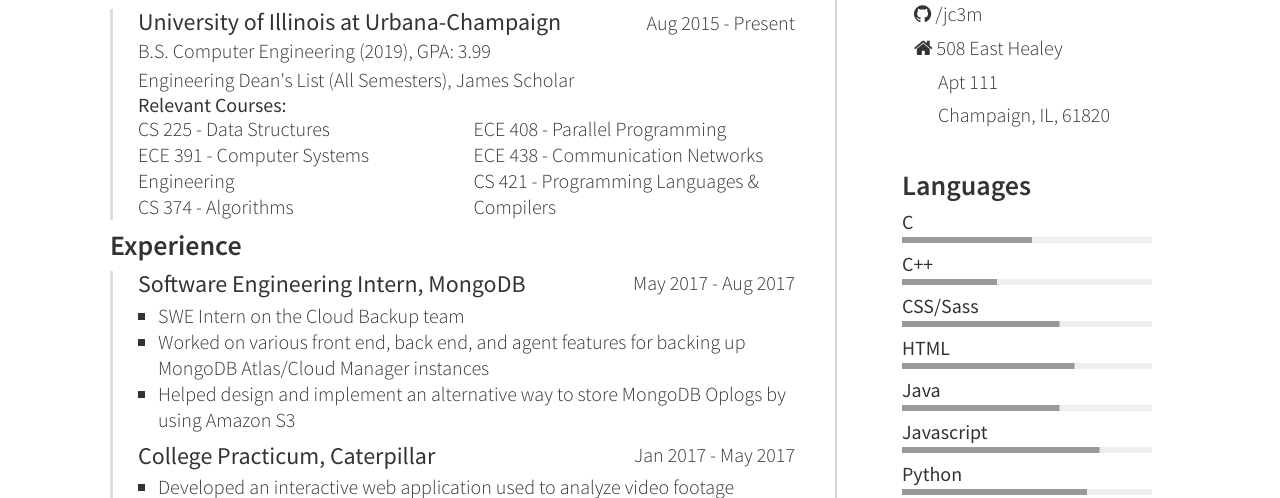
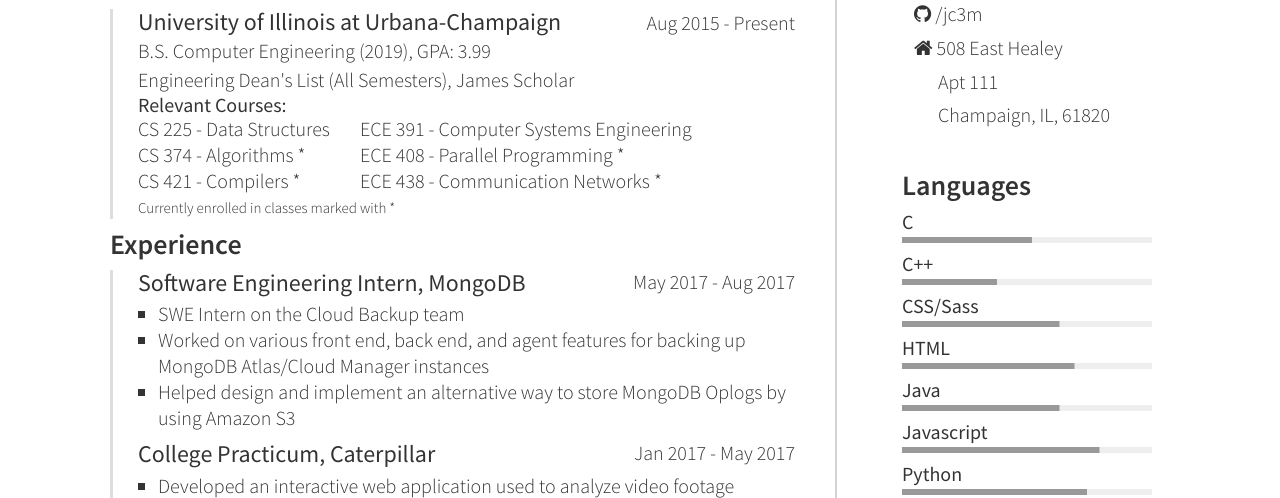
Before and after one commit to jc3m/resume-generator, a Node server app: page /resume in a window 1280 px wide. Shown: the part 221-719 px from the top of the page. Run offline with Node 20, Linux system fonts and the light colour scheme; some libraries are stand-ins or nearby versions.

Commit message:
Reformat course numbers

```diff
--- a/public/stylesheets/resume.css
+++ b/public/stylesheets/resume.css
@@ -174,16 +174,22 @@ p {
 }
 
 #course-list {
-  display: inline;
+  display: flex;
+  flex-direction: row;
 }
 
 #course-list ul {
-  column-count: 2;
   padding-left: 0;
+  padding-right: 30px;
+  margin-bottom: 3px;
 }
 
 #course-list ul > li {
   list-style: none;
+}
+
+.disclaimer {
+  font-size: 15px;
 }
 
 .details {
--- a/resumes/jx.json
+++ b/resumes/jx.json
@@ -23,11 +23,11 @@
     "gpa": "3.99",
     "courses": [
       { "name": "Data Structures", "number": "CS 225" },
+      { "name": "Algorithms *", "number": "CS 374" },
+      { "name": "Compilers *", "number": "CS 421" },
       { "name": "Computer Systems Engineering", "number": "ECE 391" },
-      { "name": "Algorithms", "number": "CS 374" },
-      { "name": "Parallel Programming", "number": "ECE 408" },
-      { "name": "Communication Networks", "number": "ECE 438" },
-      { "name": "Programming Languages & Compilers", "number": "CS 421" }
+      { "name": "Parallel Programming *", "number": "ECE 408" },
+      { "name": "Communication Networks *", "number": "ECE 438" }
     ],
     "startDate": "Aug 2015",
     "endDate": "Present"
--- a/routes/index.js
+++ b/routes/index.js
@@ -86,11 +86,14 @@ function render(t, doc, callback) {
     });
 
     Handlebars.registerHelper('courses', function(items, options) {
-      let out = '<ul>';
+      let out = '<div><ul>';
       for (let i = 0; i < items.length; i++) {
         out = out + `<li>${items[i].number} - ${items[i].name}</li>`;
+        if (items.length > 1 && i >= items.length / 2 - 1 && i < items.length / 2) {
+          out = out + '</ul></div><div><ul>';
+        }
       }
-      return out + '</ul>';
+      return out + '</ul></div>';
     });
 
     const template = Handlebars.compile(temp);
--- a/templates/t1.html
+++ b/templates/t1.html
@@ -25,6 +25,7 @@
             <div id="course-list">
               {{#courses education.courses}}{{/courses}}
             </div>
+            <p class="disclaimer">Currently enrolled in classes marked with *</p>
           </div>
         </div>
 
```
